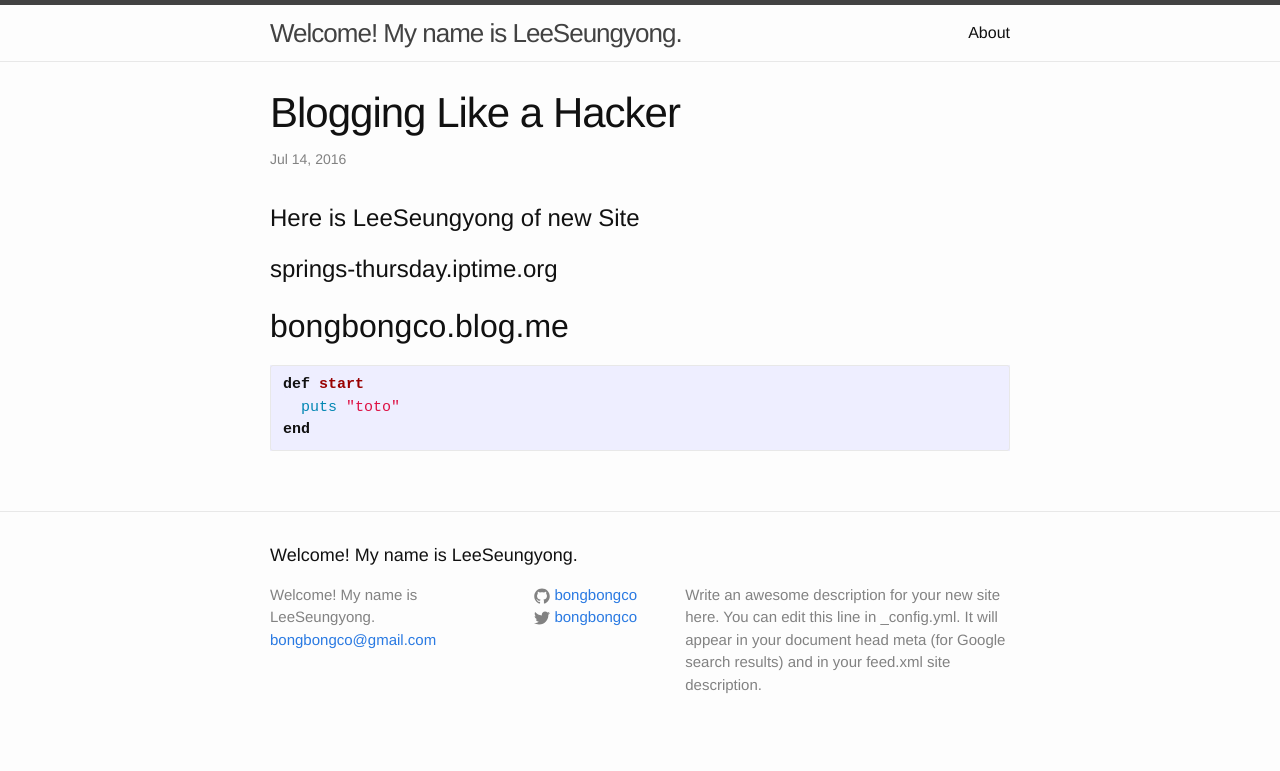
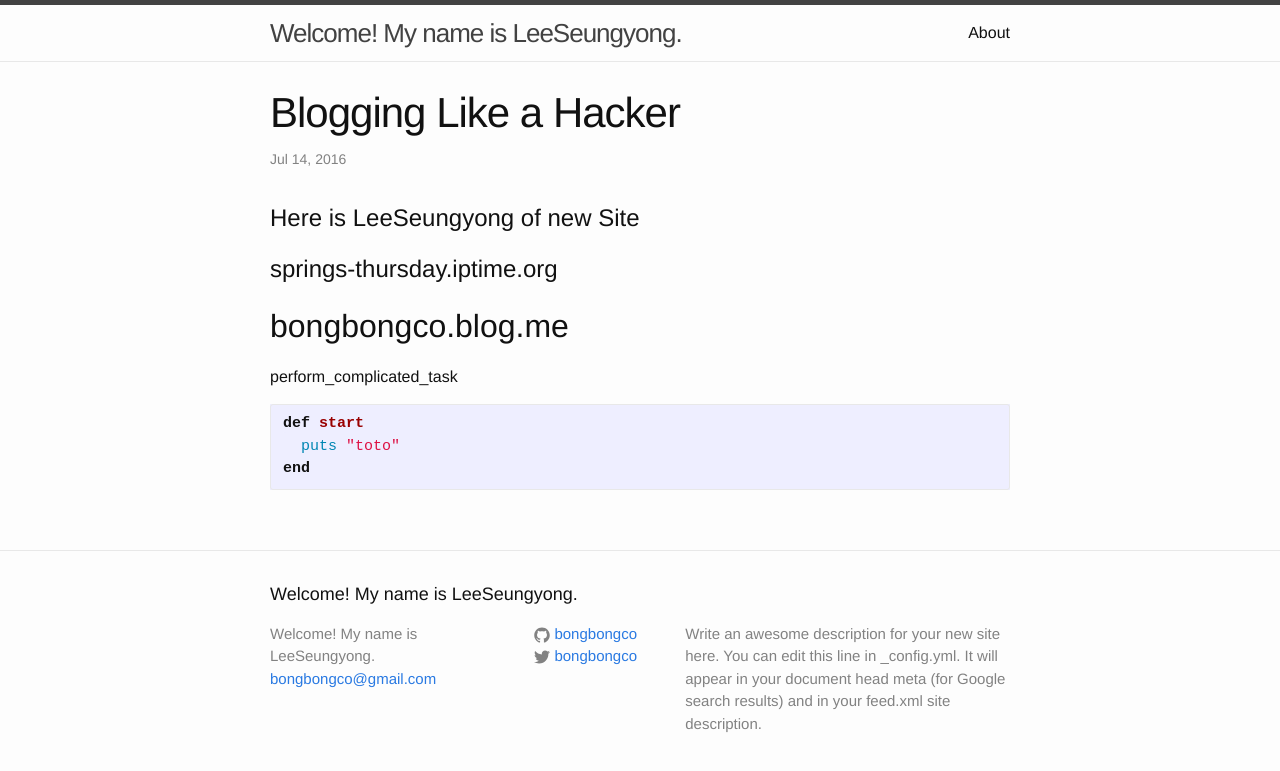
Before and after one commit to LktProgrammer/bongbongco.github.io, a Jekyll site: the page built from _posts/2016-07-14-Starting-New-Site.markdown, in a window 1280 px wide. Shown: the top 771 px of the page. Built offline with Jekyll 4.4.1, drawn with Linux system fonts in a browser that asks for light colours.

Commit message:
Update 2016-07-14-Starting-New-Site.markdown

````diff
--- a/_posts/2016-07-14-Starting-New-Site.markdown
+++ b/_posts/2016-07-14-Starting-New-Site.markdown
@@ -7,6 +7,10 @@ Here is LeeSeungyong of new Site
 ================================
 # springs-thursday.iptime.org
 ## bongbongco.blog.me ##
+
+{{ "perform_complicated_task"  | markdownify }}
+
+
 {% capture tag %}
 ```ruby
 def start
````
